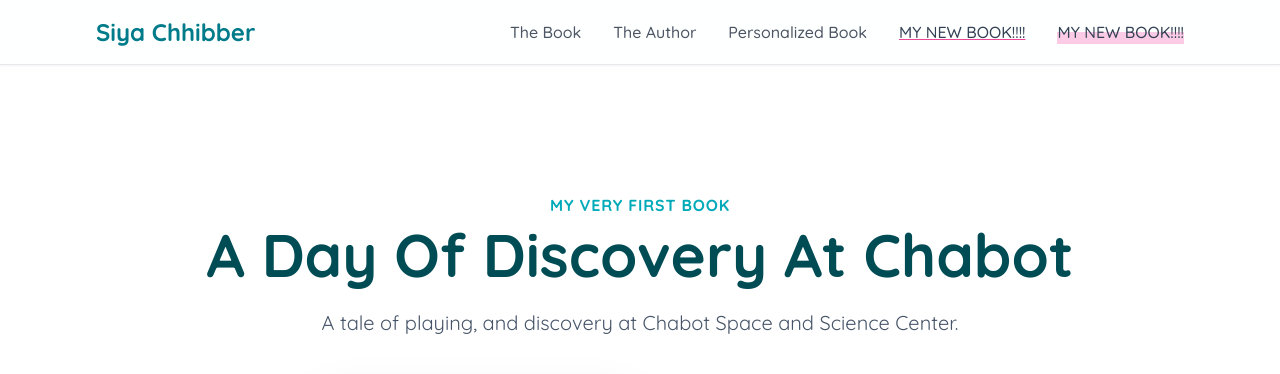
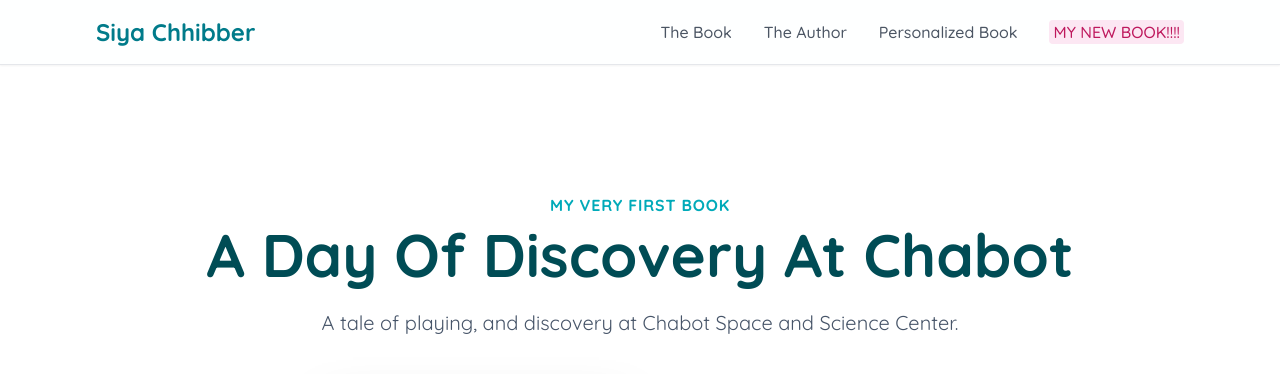
Before and after one commit to chhibbersiya/portfolio, a plain HTML site: page index.html in a window 1280 px wide. Shown: the top 374 px of the page. Drawn offline with nearby package versions, Linux system fonts and the light colour scheme.

Commit message:
Update index.html

```diff
--- a/index.html
+++ b/index.html
@@ -56,8 +56,7 @@
                     <a href="#about-book" class="text-gray-600 hover:text-brand-teal-500 font-medium transition duration-150">The Book</a>
                     <a href="#about-author" class="text-gray-600 hover:text-brand-teal-500 font-medium transition duration-150">The Author</a>
                     <a href="#personalized" class="text-gray-600 hover:text-brand-teal-500 font-medium transition duration-150">Personalized Book</a>
-                    <a href="https://siyac.net/sallybook.html" class="underline decoration-pink-500 hover:text-brand-teal-500 font-medium transition duration-150">MY NEW BOOK!!!!</a>
-                    <a href="https://siyac.net/sallybook.html" class="bg-gradient-to-t from-pink-300/60 from-50% to-transparent to-50% inline font-medium transition duration-150">MY NEW BOOK!!!!</a>
+                    <a href="https://siyac.net/sallybook.html" class="bg-pink-100 text-pink-700 px-1 rounded hover:text-brand-teal-500 font-medium transition duration-150">MY NEW BOOK!!!!</a>
                 </div>
             </div>
         </div>
```
